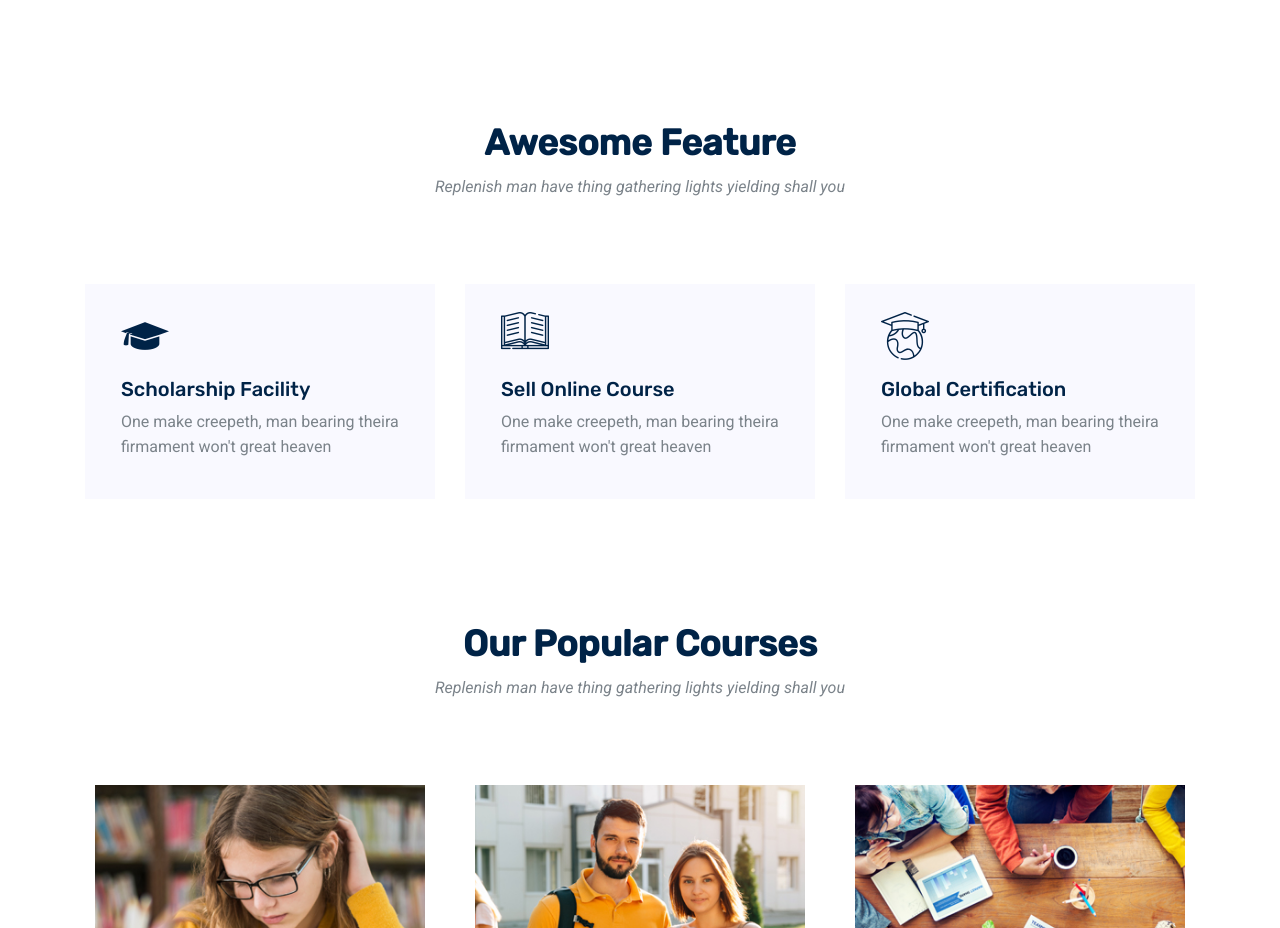
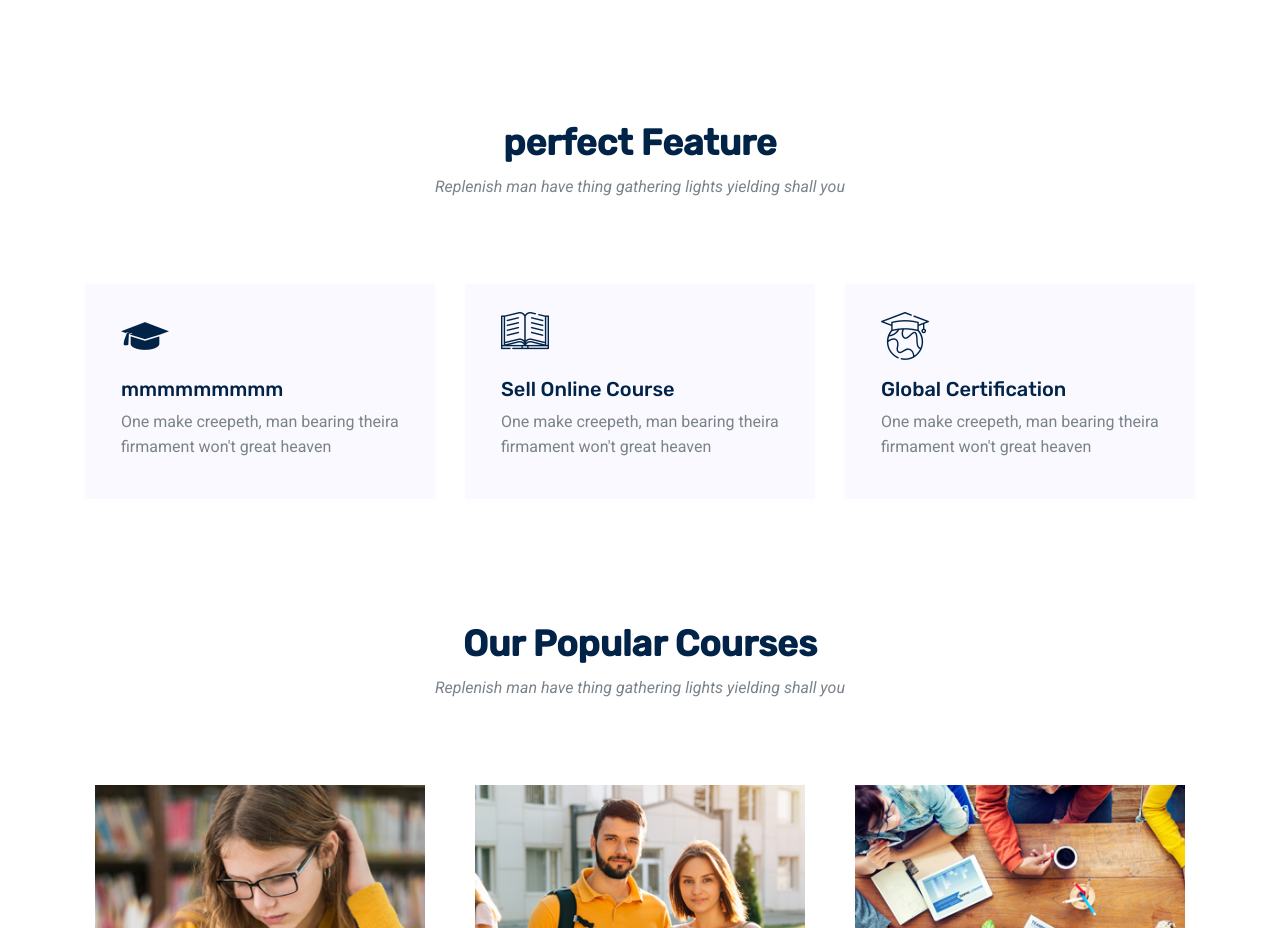
Before and after one commit to yeganeh-khalili/git, a plain HTML site: page index.html in a window 1280 px wide. Shown: the part 902-1830 px from the top of the page. Drawn offline with Linux system fonts and the light colour scheme; some packages are replaced by stand-ins of ours; files whose address does not match are found by name.

Commit message:
test conflict

```diff
--- a/index.html
+++ b/index.html
@@ -164,7 +164,7 @@
         <div class="row justify-content-center">
           <div class="col-lg-5">
             <div class="main_title">
-              <h2 class="mb-3">Awesome Feature</h2>
+              <h2 class="mb-3">perfect Feature</h2>
               <p>
                 Replenish man have thing gathering lights yielding shall you
               </p>
@@ -176,7 +176,7 @@
             <div class="single_feature">
               <div class="icon"><span class="flaticon-student"></span></div>
               <div class="desc">
-                <h4 class="mt-3 mb-2">Scholarship Facility</h4>
+                <h4 class="mt-3 mb-2">mmmmmmmmm</h4>
                 <p>
                   One make creepeth, man bearing theira firmament won't great
                   heaven
```
